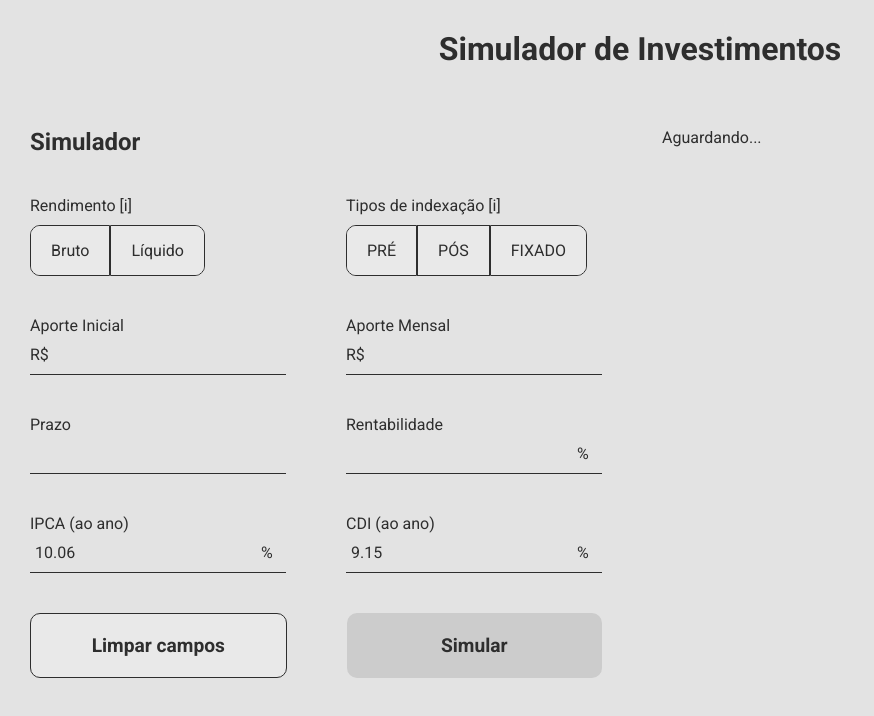
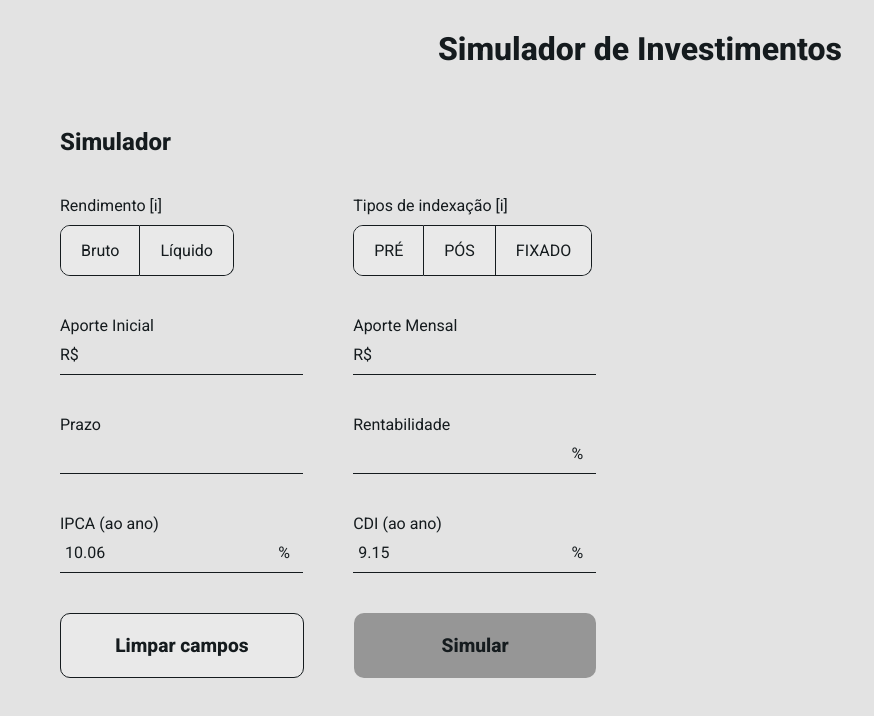
Before and after one commit to savifon/simulador-investimentos, a React (Vite) app: page / in a window 1280 px wide. Shown: the top 716 px of the page, without its empty margins (0-874 px from the left). Built offline with nearby package versions, Linux system fonts and the light colour scheme; data requests are answered from the project's data file.

Commit message:
ajustes nas cores, fontes, etc

```diff
--- a/index.html
+++ b/index.html
@@ -8,7 +8,7 @@
     <link rel="preconnect" href="https://fonts.googleapis.com" />
     <link rel="preconnect" href="https://fonts.gstatic.com" crossorigin />
     <link
-      href="https://fonts.googleapis.com/css2?family=Roboto:wght@400;700&display=swap"
+      href="https://fonts.googleapis.com/css2?family=Roboto:wght@400;800&display=swap"
       rel="stylesheet"
     />
   </head>
--- a/src/components/Card/index.jsx
+++ b/src/components/Card/index.jsx
@@ -5,7 +5,8 @@ const Card = (props) => {
     <div
       style={{
         background: "#f4f4f4",
-        boxShadow: "0 0 5px #CCCCCC",
+        boxShadow: "0 0 10px #CCCCCC",
+        border: "1px solid #CCCCCC",
         padding: "15px",
         textAlign: "center",
         borderRadius: "3px",
--- a/src/pages/Home/index.jsx
+++ b/src/pages/Home/index.jsx
@@ -127,7 +127,7 @@ const Home = () => {
   };
 
   return (
-    <Box style={{ padding: "30px" }}>
+    <Box style={{ padding: "30px 60px" }}>
       <FlexColumn>
         <Title>Simulador</Title>
 
@@ -347,9 +347,7 @@ const Home = () => {
       </FlexColumn>
 
       <FlexColumn>
-        {!chart ? (
-          <div>Aguardando...</div>
-        ) : (
+        {chart ? (
           <>
             <h2>Resultado da Simulação</h2>
 
@@ -382,6 +380,8 @@ const Home = () => {
             <h3>Projeção de Valores</h3>
             {chart}
           </>
+        ) : (
+          <div></div>
         )}
       </FlexColumn>
     </Box>
--- a/src/pages/Home/styles.js
+++ b/src/pages/Home/styles.js
@@ -2,7 +2,7 @@ import styled from "styled-components";
 
 export const Box = styled.div`
   display: flex;
-  gap: 60px;
+  gap: 50px;
 
   & div {
     position: relative;
@@ -17,9 +17,9 @@ export const Box = styled.div`
     background: none;
 
     &:not([type="radio"], [type="checkbox"]) {
-      border-bottom: 1px solid #2e2e2e;
+      border-bottom: 1px solid #151b1e;
       padding: 10px 5px;
-      width: 20vw;
+      width: 19vw;
       min-width: 200px;
       max-width: 100%;
       font-size: 1rem;
@@ -32,6 +32,7 @@ export const Box = styled.div`
         left: 0;
         content: "R$";
       }
+
       &.percent + span.placeholder {
         left: unset;
         right: 0;
@@ -39,6 +40,10 @@ export const Box = styled.div`
 
       &.money {
         padding-left: 25px;
+      }
+
+      &[readOnly] {
+        cursor: default;
       }
     }
   }
@@ -85,7 +90,7 @@ export const RadioInput = styled.div`
   position: relative;
   display: flex;
   max-width: fit-content;
-  border: 1px solid #2e2e2e;
+  border: 1px solid #151b1e;
   overflow: hidden;
 
   &:hover {
@@ -116,11 +121,12 @@ export const RadioInput = styled.div`
     &:checked + label {
       color: #ffffff;
       background: #ed8e53;
+      padding-left: 30px;
 
       &:before {
         content: " ";
         position: absolute;
-        left: 2px;
+        left: 13px;
         top: 50%;
         width: 3px;
         height: 8px;
@@ -135,7 +141,12 @@ export const RadioInput = styled.div`
 export const GroupInput = styled.div`
   display: flex;
 
+  & > * {
+    border-left-width: 0;
+  }
+
   & > *:first-child {
+    border-left-width: 1px;
     border-top-left-radius: 10px;
     border-bottom-left-radius: 10px;
   }
@@ -150,7 +161,7 @@ export const Button = styled.button`
   width: 100%;
   padding: 20px;
   border-radius: 10px;
-  border: 1px solid #2e2e2e;
+  border: 1px solid #151b1e;
   background: #e9e9e9;
   cursor: pointer;
   font-weight: bold;
@@ -167,7 +178,7 @@ export const Button = styled.button`
   }
 
   &:disabled {
-    background: #cccccc;
+    background: #969696;
     cursor: not-allowed;
   }
 `;
--- a/src/styles/global.js
+++ b/src/styles/global.js
@@ -7,7 +7,7 @@ export default createGlobalStyle`
     outline: none;
     box-sizing: border-box;
     font-family: "Roboto", sans-serif;
-    color: #2e2e2e;
+    color: #151b1e;
   }
 
   body {
```
